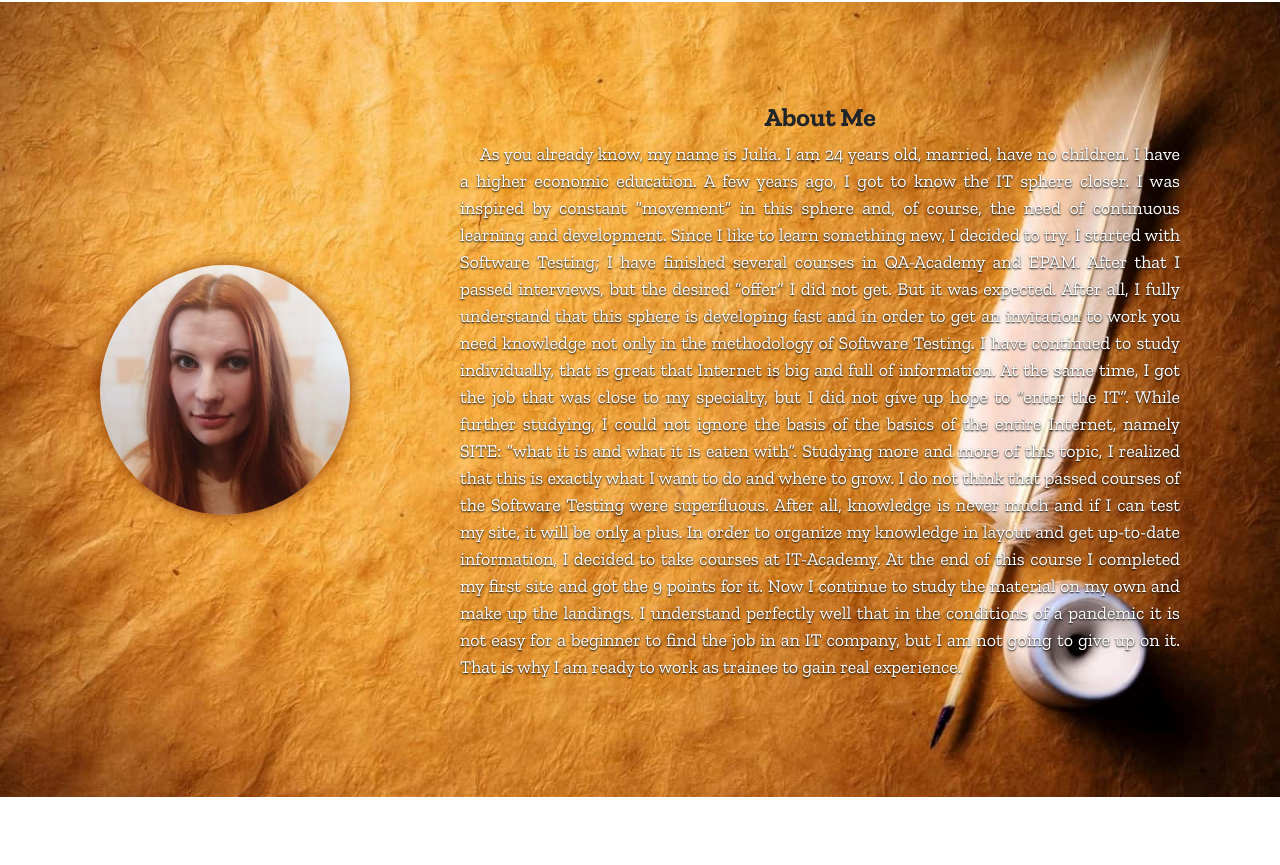
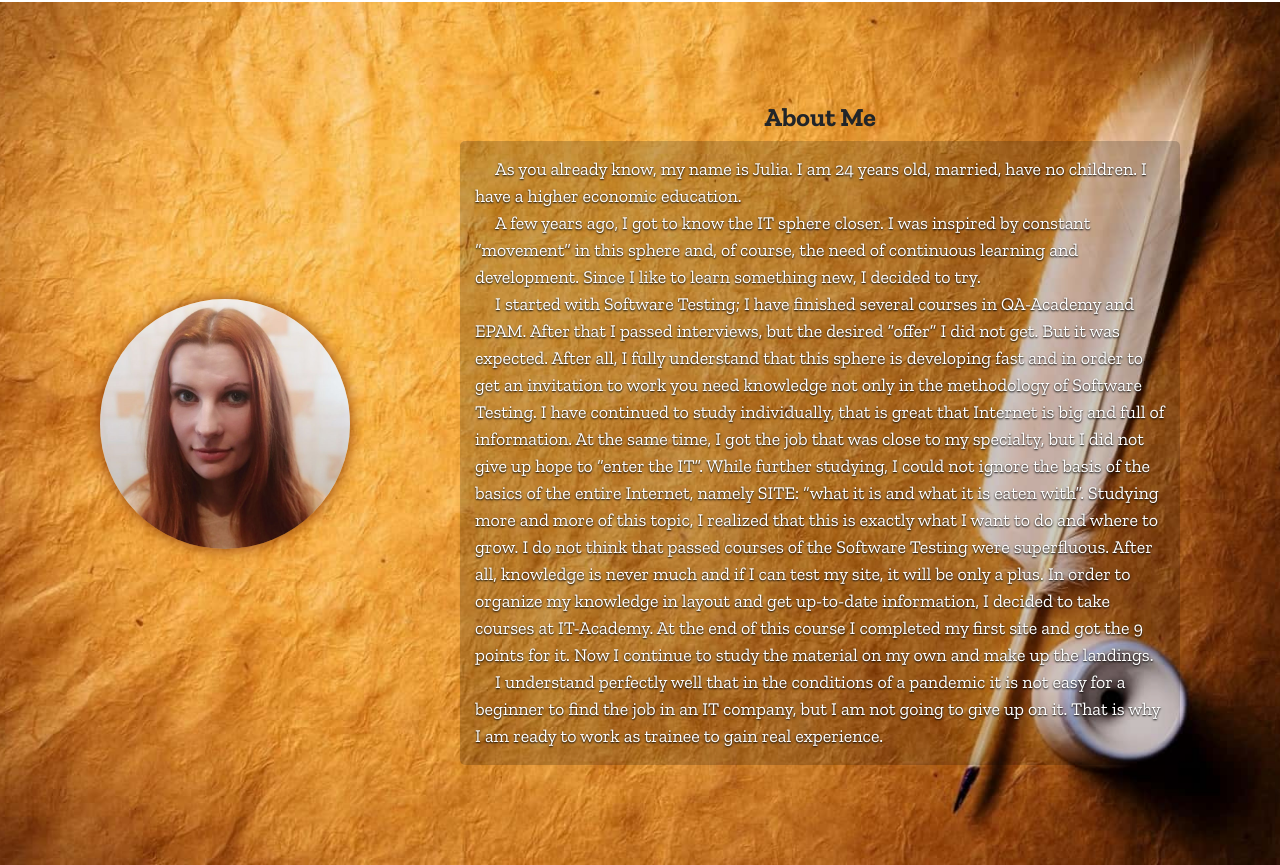
Before and after one commit to JuliaBuslo/Portfolio, a plain HTML site: page index_en.html in a window 1280 px wide. Shown: the part 863-1728 px from the top of the page. Drawn offline with Linux system fonts and the light colour scheme.

Commit message:
adding some fixes

```diff
--- a/css/style.css
+++ b/css/style.css
@@ -759,10 +759,16 @@ body {
   font-family: 'ZillaSlabR';
   font-size: 18px;
   color: #fff;
-  text-align: justify;
   text-indent: 20px;
   line-height: 1.5;
   text-shadow: 0 1px 2px #000;
+  background-color: rgba(0, 0, 0, 0.2);
+  border-radius: 5px;
+  padding: 15px;
+}
+
+.about__description-text p {
+  margin: 0;
 }
 
 .resume {
@@ -847,7 +853,6 @@ body {
 
 .description-item__text {
   font-family: 'ZillaSlabR';
-  text-align: justify;
   font-size: 18px;
 }
 
@@ -944,6 +949,7 @@ body {
   text-align: center;
   font-family: 'BreeSerifR';
   line-height: 1.5;
+  font-size: 18px;
 }
 
 .works {
--- a/index_en.html
+++ b/index_en.html
@@ -64,28 +64,45 @@
 				<h3 class="about__description-title">
 					About me
 				</h3>
-				<p class="about__description-text">
-					As you already know, my name is Julia. I am 24 years old, married, have no children. I have a higher
-					economic education. A few years ago, I got to know the IT sphere closer. I was inspired by constant
-					“movement” in this sphere and, of course, the need of continuous learning and development. Since I
-					like to learn something new, I decided to try. I started with Software Testing; I have finished
-					several courses in QA-Academy and EPAM. After that I passed interviews, but the desired “offer” I
-					did not get. But it was expected. After all, I fully understand that this sphere is developing fast
-					and in order to get an invitation to work you need knowledge not only in the methodology of Software
-					Testing. I have continued to study individually, that is great that Internet is big and full of
-					information. At the same time, I got the job that was close to my specialty, but I did not give up
-					hope to “enter the IT”. While further studying, I could not ignore the basis of the basics of the
-					entire Internet, namely SITE: “what it is and what it is eaten with”. Studying more and more of this
-					topic, I realized that this is exactly what I want to do and where to grow.
-					I do not think that passed courses of the Software Testing were superfluous. After all, knowledge is
-					never much and if I can test my site, it will be only a plus. In order to organize my knowledge in
-					layout and get up-to-date information, I decided to take courses at IT-Academy. At the end of this
-					course I completed my first site and got the 9 points for it. Now I continue to study the material
-					on my own and make up the landings. I understand perfectly well that in the conditions of a pandemic
-					it is not easy for a beginner to find the job in an IT company, but I am not going to give up on it.
-					That is why I am ready to work as trainee to gain real experience.
+				<div class="about__description-text">
+					<p>As you already know, my name is Julia. I am 24 years old, married, have no children. I have a
+						higher
+						economic education. </p>
+					<p> A few years ago, I got to know the IT sphere closer. I was inspired by constant
+						“movement” in this sphere and, of course, the need of continuous learning and development. Since
+						I
+						like to learn something new, I decided to try. </p>
+					<p>I started with Software Testing; I have finished
+						several courses in QA-Academy and EPAM. After that I passed interviews, but the desired “offer”
+						I
+						did not get. But it was expected. After all, I fully understand that this sphere is developing
+						fast
+						and in order to get an invitation to work you need knowledge not only in the methodology of
+						Software
+						Testing. I have continued to study individually, that is great that Internet is big and full of
+						information. At the same time, I got the job that was close to my specialty, but I did not give
+						up
+						hope to “enter the IT”. While further studying, I could not ignore the basis of the basics of
+						the
+						entire Internet, namely SITE: “what it is and what it is eaten with”. Studying more and more of
+						this
+						topic, I realized that this is exactly what I want to do and where to grow.
+						I do not think that passed courses of the Software Testing were superfluous. After all,
+						knowledge is
+						never much and if I can test my site, it will be only a plus. In order to organize my knowledge
+						in
+						layout and get up-to-date information, I decided to take courses at IT-Academy. At the end of
+						this
+						course I completed my first site and got the 9 points for it. Now I continue to study the
+						material
+						on my own and make up the landings. </p>
+					<p> I understand perfectly well that in the conditions of a
+						pandemic
+						it is not easy for a beginner to find the job in an IT company, but I am not going to give up on
+						it.
+						That is why I am ready to work as trainee to gain real experience.</p>
 
-				</p>
+				</div>
 			</div>
 		</div>
 	</section>
@@ -257,13 +274,15 @@
 		<div class="container">
 			<div class="contacts__social">
 				<ul>
-					<li class="contacts__item"><a href="#" class="wow fadeInUp"><i class="fab fa-facebook-f"></i></a>
+					<li class="contacts__item"><a href="https://www.facebook.com/profile.php?id=100014225558120"
+							class="wow fadeInUp" target="_blank"><i class="fab fa-facebook-f"></i></a>
 					</li>
-					<li class="contacts__item"><a href="#" class="wow fadeInUp" data-wow-delay=".1s"><i
-								class="fab fa-vk"></i></a></li>
-					<li class="contacts__item"><a href="#" class="wow fadeInUp" data-wow-delay=".2s"><i
-								class="fab fa-instagram-square"></i></a></li>
-					<li class="contacts__item"><a href="#" class="wow fadeInUp" data-wow-delay=".3s"><i
+					<li class="contacts__item"><a href="https://vk.com/id78563651" class="wow fadeInUp"
+							data-wow-delay=".1s" target="_blank"><i class="fab fa-vk"></i></a></li>
+					<li class="contacts__item"><a href="https://www.instagram.com/julia_lvenok/" class="wow fadeInUp"
+							data-wow-delay=".2s" target="_blank"><i class="fab fa-instagram-square"></i></a></li>
+					<li class="contacts__item"><a href="https://www.linkedin.com/in/julia-buslo-75a50a197/"
+							class="wow fadeInUp" data-wow-delay=".3s" target="_blank"><i
 								class="fab fa-linkedin-in"></i></a></li>
 				</ul>
 			</div>
```
Also changed, not shown: index.html (+20 -17 lines).
